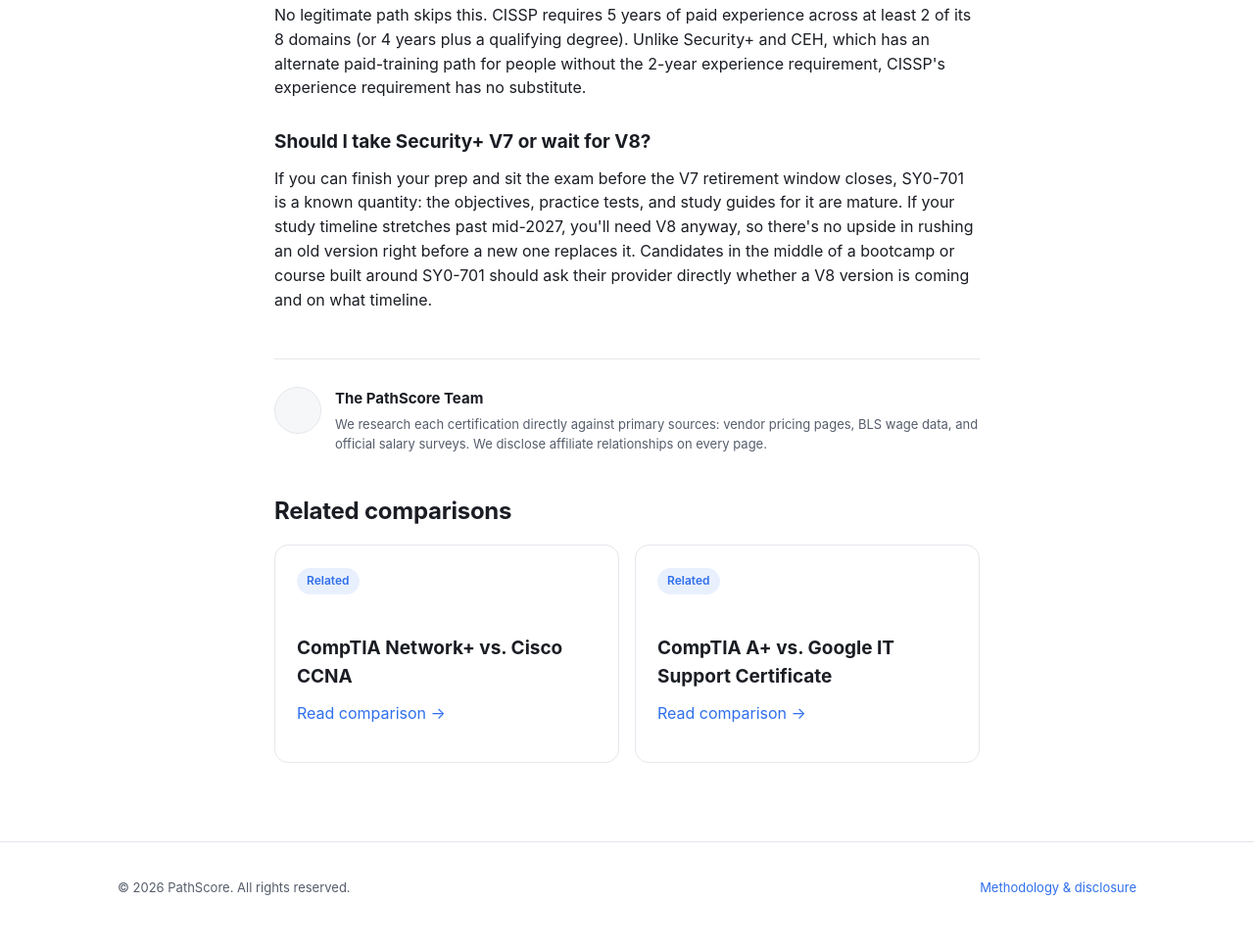
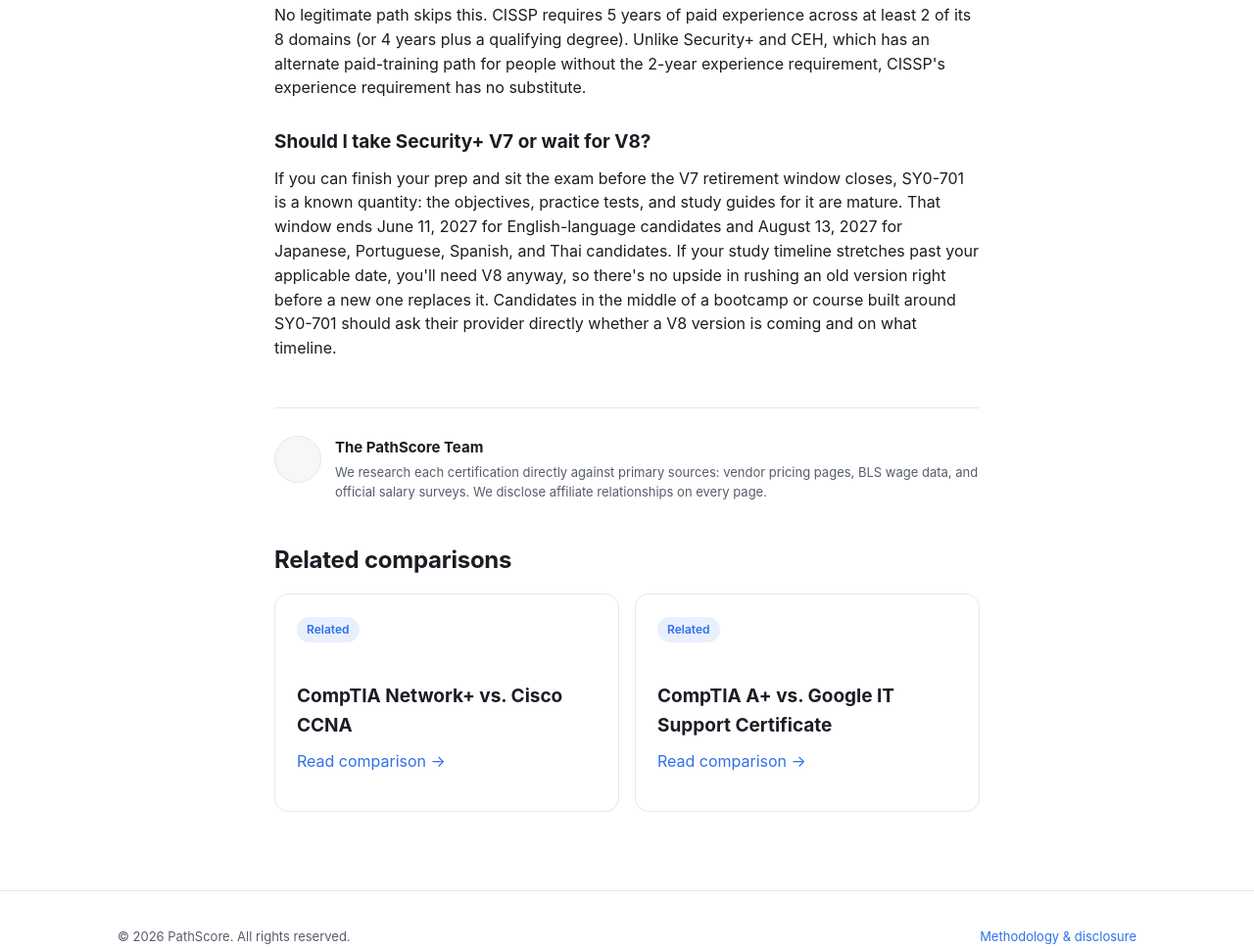
Before and after one commit to Doleha/pathscore-site, a plain HTML site: page security-certs-comparison.html in a window 1280 px wide. Shown: the part 4226-5195 px from the top of the page at 98% size. Drawn offline with Linux system fonts and the light colour scheme.

Commit message:
Fix Security+ V7 retirement wording in FAQ
The FAQ answer "Should I take Security+ V7 or wait for V8?" gave only
"mid-2027" for the V7 retirement window. Name both dates from CompTIA's
V7 exam page: June 11, 2027 for English, and August 13, 2027 for
Japanese, Portuguese, Spanish, and Thai. This matches the quick-facts
table already on the page.

Co-Authored-By: Claude Haiku 5.5 <noreply@anthropic.com>

```diff
--- a/security-certs-comparison.html
+++ b/security-certs-comparison.html
@@ -183,7 +183,7 @@
   <h3>Can I get CISSP without 5 years of experience?</h3>
   <p>No legitimate path skips this. CISSP requires 5 years of paid experience across at least 2 of its 8 domains (or 4 years plus a qualifying degree). Unlike Security+ and CEH, which has an alternate paid-training path for people without the 2-year experience requirement, CISSP's experience requirement has no substitute.</p>
   <h3>Should I take Security+ V7 or wait for V8?</h3>
-  <p>If you can finish your prep and sit the exam before the V7 retirement window closes, SY0-701 is a known quantity: the objectives, practice tests, and study guides for it are mature. If your study timeline stretches past mid-2027, you'll need V8 anyway, so there's no upside in rushing an old version right before a new one replaces it. Candidates in the middle of a bootcamp or course built around SY0-701 should ask their provider directly whether a V8 version is coming and on what timeline.</p>
+  <p>If you can finish your prep and sit the exam before the V7 retirement window closes, SY0-701 is a known quantity: the objectives, practice tests, and study guides for it are mature. That window ends June 11, 2027 for English-language candidates and August 13, 2027 for Japanese, Portuguese, Spanish, and Thai candidates. If your study timeline stretches past your applicable date, you'll need V8 anyway, so there's no upside in rushing an old version right before a new one replaces it. Candidates in the middle of a bootcamp or course built around SY0-701 should ask their provider directly whether a V8 version is coming and on what timeline.</p>
 
   <div class="author-box">
     <div class="avatar"></div>
```
